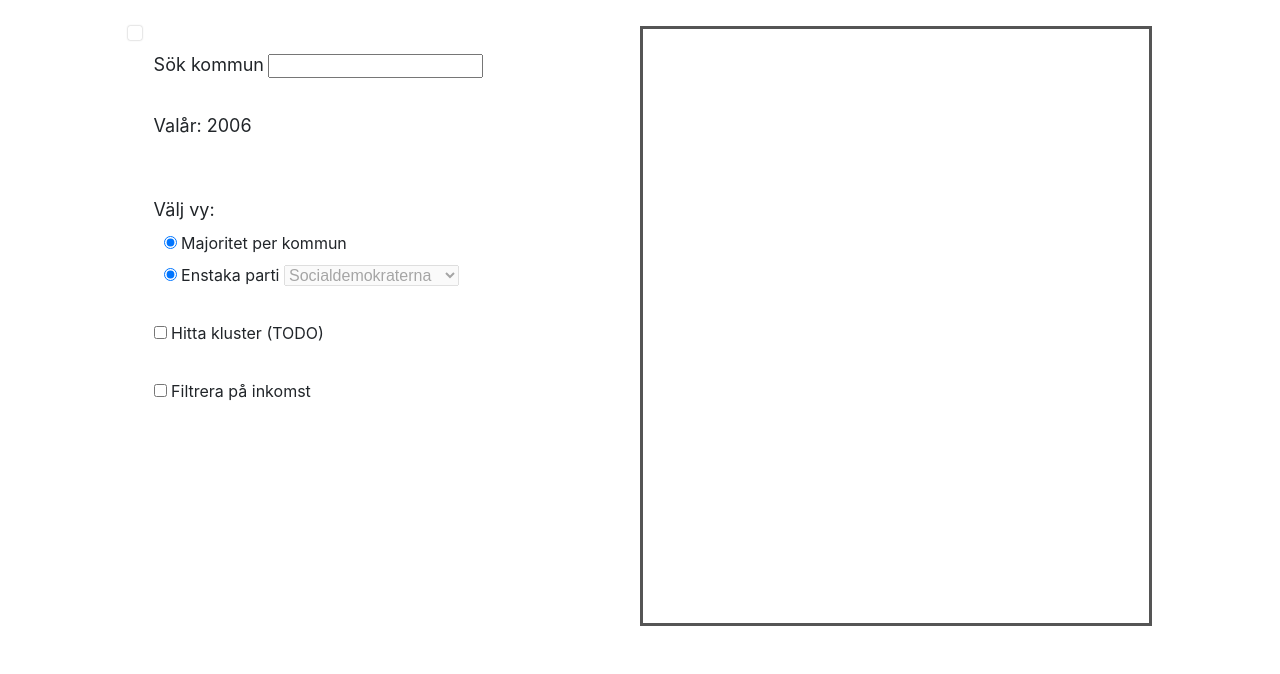
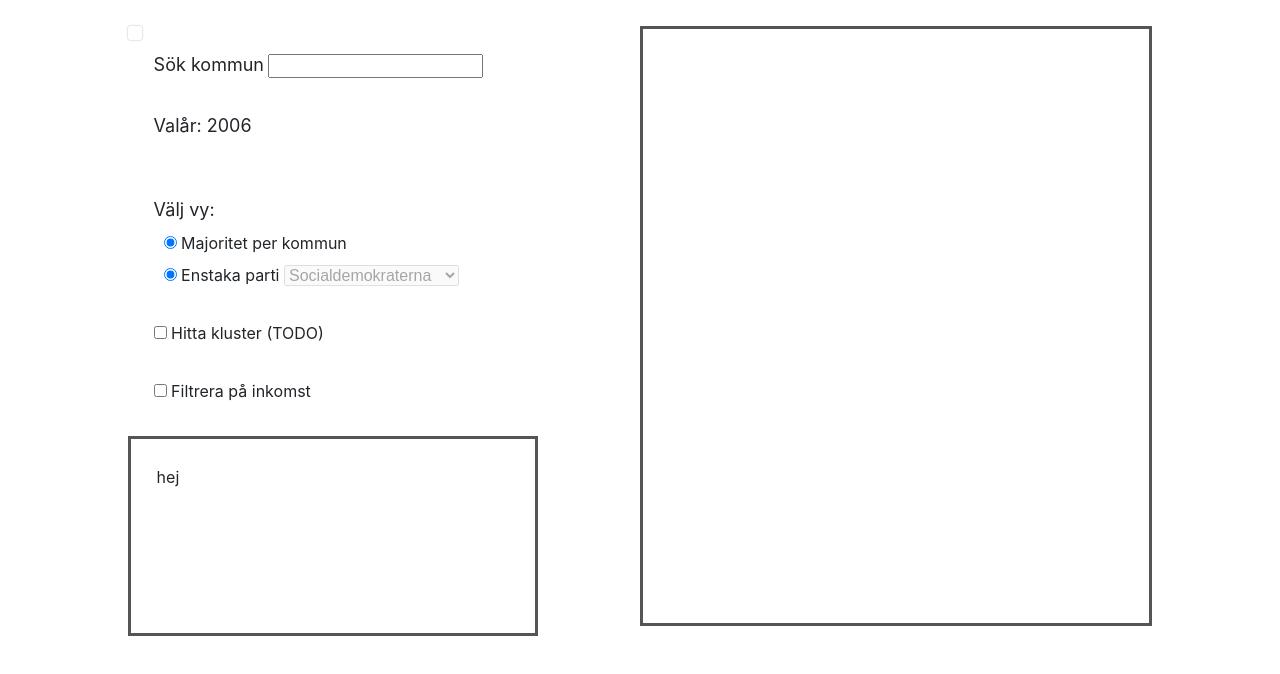
Before and after one commit to Torsten92/Infovis_Project, a plain HTML site: page index.html in a window 1280 px wide. Drawn offline with nearby package versions, Linux system fonts and the light colour scheme; no server answers; a script that the page names is missing.

Commit message:
added a nice box

```diff
--- a/css/style.css
+++ b/css/style.css
@@ -18,7 +18,7 @@ body{
 }
 #map {
 	border-style: solid;
-    border-color: #555555;
+  border-color: #555555;
 	width: 50%;
   height: 600px;
 	float: right;
@@ -36,6 +36,16 @@ body{
 
 #subItem {
 	padding-left: 10px;
+}
+
+#details {
+  border-style: solid;
+  border-color: #555555;
+  width: 80%;
+  height: 200px;
+  margin-top: 5%;
+  padding-top: 5%;
+  padding-left: 5%;
 }
 
 
--- a/index.html
+++ b/index.html
@@ -6,7 +6,7 @@
     <head>
         <meta charset="utf-8">
         <meta http-equiv="X-UA-Compatible" content="IE=edge">
-        <title></title>
+        <title>Sveriges Rikes Valdata</title>
         <meta name="description" content="">
         <meta name="viewport" content="width=device-width, initial-scale=1">
 
@@ -111,6 +111,11 @@
 					Filtrera på inkomst
 				</label>
 			</div>
+
+            <div id="details">
+                hej
+            </div>
+
 		</div>
 
         <script>
```
